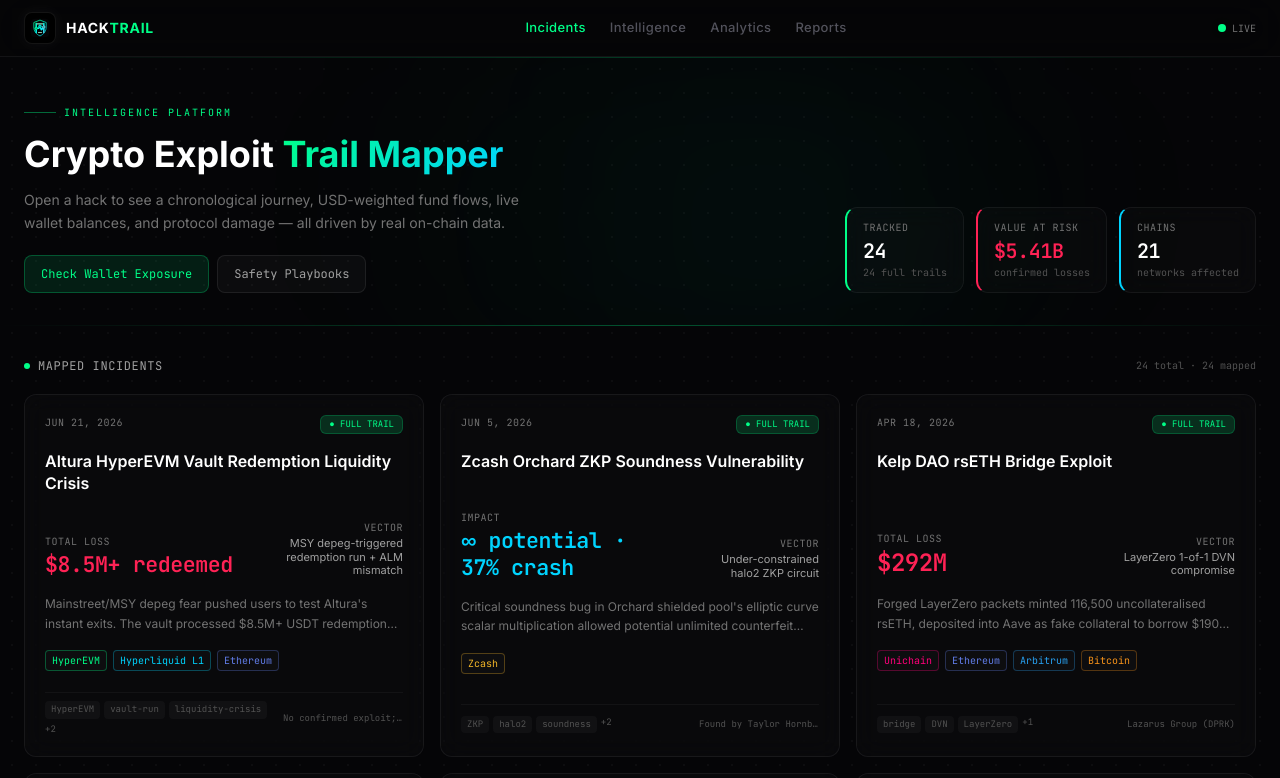
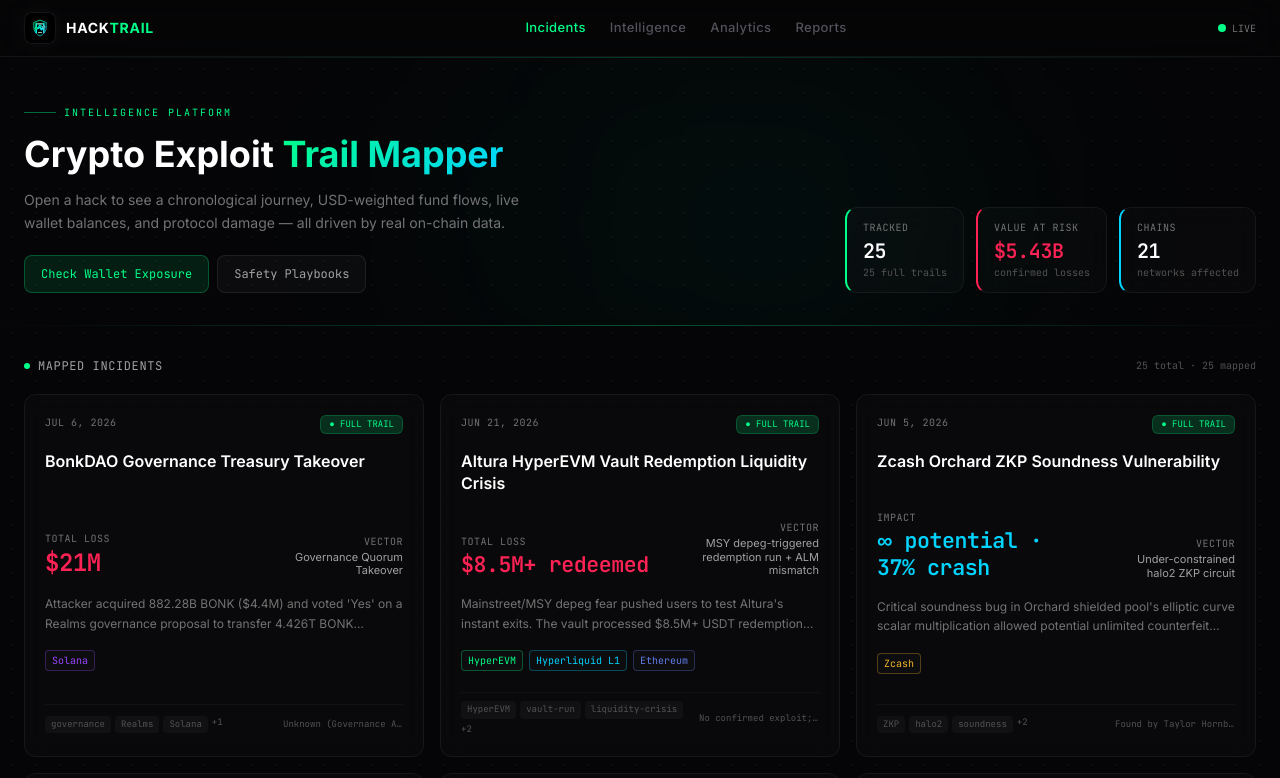
Before and after one commit to Sarcastinatooor/hack-trail, a Next.js app: page / in a window 1280 px wide. Shown: the top 778 px of the page. Built offline with nearby package versions, Linux system fonts and the light colour scheme.

Commit message:
Add BonkDAO governance exploit incident with on-chain verified data

```diff
--- a/src/app/api/impact/[slug]/route.ts
+++ b/src/app/api/impact/[slug]/route.ts
@@ -134,6 +134,14 @@
 
 // Config per incident slug
 const IMPACT_CONFIG: Record<string, ImpactConfig> = {
+  'bonk-dao': {
+    tvl: [],
+    prices: [
+      { key: 'bonk_price', coinId: 'bonk' },
+    ],
+    from: 1781913600, // 2026-06-20
+    to: 1783641600,   // 2026-07-10
+  },
   'kelp-dao': {
     tvl: [
       { key: 'aave_tvl', protocol: 'aave' },
--- a/src/data/all-incident-data.ts
+++ b/src/data/all-incident-data.ts
@@ -27,8 +27,10 @@
 import { KELP_DAO_DATA } from "./kelp-dao"
 import type { IncidentData } from "./types"
 import { ZCASH_ORCHARD_DATA } from "./zcash-orchard"
+import { BONK_DAO_DATA } from "./bonk-dao"
 
 export const INCIDENT_DATA_BY_SLUG: Record<string, IncidentData> = {
+  "bonk-dao": BONK_DAO_DATA,
   "altura-hyperevm": ALTURA_HYPEREVM_DATA,
   "kelp-dao": KELP_DAO_DATA,
   "zcash-orchard": ZCASH_ORCHARD_DATA,
--- /dev/null
+++ b/src/data/bonk-dao.ts
@@ -0,0 +1,120 @@
+import { IncidentData } from './types'
+
+export const BONK_DAO_DATA: IncidentData = {
+  incident: {
+    id: "bonk-dao-2026-07",
+    name: "BonkDAO Governance Treasury Takeover",
+    victim: "BonkDAO",
+    attacker_attribution: "Unknown (Governance Arbitrageur)",
+    root_cause:
+      "A governance quorum takeover where the attacker acquired 882.28B BONK ($4.4M) and voted 'Yes' on a proposal to transfer 4.426T BONK ($21.2M) from the DAO treasury to their own wallet. The proposal passed and executed automatically on-chain.",
+    loss_usd: 21_200_000,
+    start_ts: 1782807984, // proposal creation: June 30, 2026
+    pause_ts: 1783326384, // execution: July 6, 2026
+    chains_touched: ["Solana"],
+    stats: [
+      { label: "Total drained", value: "4.426T BONK", sub: "~$21.20M USD from treasury", accent: "text-rose-300" },
+      { label: "Voter stake acquired", value: "882.28B BONK", sub: "~$4.40M capital deployed", accent: "text-amber-300" },
+      { label: "Net profit", value: "~$16.80M", sub: "Net margin of governance attack", accent: "text-emerald-300" },
+      { label: "Storage holding", value: "4.386T BONK", sub: "EXaJnm...Veh42 (unmoved)", accent: "text-sky-300" },
+    ],
+  },
+  hops: [
+    {
+      step: 1, phase: "exploit", ts: 1782807984,
+      from: { label: "BonkDAO Treasury", kind: "protocol" },
+      to: { label: "Attacker Beneficiary (9bxW...JHvQ)", kind: "attacker" },
+      asset: "BONK", amount: 4_426_104_450_305.97, usd: 21_200_000, chain: "Solana",
+      summary: "Attacker submits proposal on Realms to transfer 4.426T BONK from the treasury to a wallet they control.",
+    },
+    {
+      step: 2, phase: "vote", ts: 1783326128,
+      from: { label: "Voter EOA (CyEE...typQ)", kind: "attacker" },
+      to: { label: "Realms Governance Portal", kind: "protocol" },
+      asset: "BONK", amount: 882_285_000_000, usd: 4_400_000, chain: "Solana",
+      summary: "Attacker votes 'Yes' with 882.285B BONK accumulated from exchanges, passing the quorum threshold.",
+    },
+    {
+      step: 3, phase: "execution", ts: 1783326384,
+      from: { label: "Realms Governance Portal", kind: "protocol" },
+      to: { label: "Attacker Beneficiary (9bxW...JHvQ)", kind: "attacker" },
+      asset: "BONK", amount: 4_426_104_450_305.97, usd: 21_200_000, chain: "Solana",
+      summary: "Realms proposal passes and is executed automatically, releasing 4.426T BONK to the attacker's wallet.",
+    },
+    {
+      step: 4, phase: "transfer", ts: 1783357257,
+      from: { label: "Attacker Beneficiary (9bxW...JHvQ)", kind: "attacker" },
+      to: { label: "OKX Deposit (Dd4v...Bnn7)", kind: "attacker" },
+      asset: "BONK", amount: 10_000_000_000, usd: 47_900, chain: "Solana",
+      summary: "Attacker deposits a test batch of 10B BONK to an OKX deposit account.",
+    },
+    {
+      step: 5, phase: "transfer", ts: 1783358330,
+      from: { label: "Attacker Beneficiary (9bxW...JHvQ)", kind: "attacker" },
+      to: { label: "OKX Deposit (Dd4v...Bnn7)", kind: "attacker" },
+      asset: "BONK", amount: 30_000_000_000, usd: 143_700, chain: "Solana",
+      summary: "Attacker deposits another 30B BONK to the OKX deposit account, totaling 40B deposited.",
+    },
+    {
+      step: 6, phase: "transfer", ts: 1783362212,
+      from: { label: "Attacker Beneficiary (9bxW...JHvQ)", kind: "attacker" },
+      to: { label: "Holding Wallet (EXaJ...eh42)", kind: "attacker" },
+      asset: "BONK", amount: 100_000_000, usd: 479, chain: "Solana",
+      summary: "Attacker sends a test transfer of 100M BONK to their secure holding wallet.",
+    },
+    {
+      step: 7, phase: "transfer", ts: 1783362547,
+      from: { label: "Attacker Beneficiary (9bxW...JHvQ)", kind: "attacker" },
+      to: { label: "Holding Wallet (EXaJ...eh42)", kind: "attacker" },
+      asset: "BONK", amount: 4_386_004_450_305.97, usd: 21_008_400, chain: "Solana",
+      summary: "Attacker transfers the remaining 4.386T BONK to secure storage wallet EXaJnmrLf7RAKLfn1hehoKX94keKYmvZm5H5zuYVeh42.",
+    },
+  ],
+  timeline: [
+    { ts: 1782807984, tag: "PROPOSAL", title: "Realms Governance proposal submitted to transfer 4.426T BONK to attacker address" },
+    { ts: 1783326128, tag: "VOTE", title: "Attacker casts 'Yes' vote with 882.285B BONK to reach required quorum" },
+    { ts: 1783326384, tag: "EXPLOIT", title: "Proposal passes and automatically executes; 4.426T BONK transferred from treasury" },
+    { ts: 1783357257, tag: "TRANSFER", title: "Attacker deposits first batch of 10B BONK to OKX" },
+    { ts: 1783358330, tag: "TRANSFER", title: "Attacker deposits second batch of 30B BONK to OKX" },
+    { ts: 1783362212, tag: "TRANSFER", title: "Test transfer of 100M BONK sent to secure holding wallet" },
+    { ts: 1783362547, tag: "TRANSFER", title: "Remaining 4.386T BONK transferred to storage wallet EXaJnmrLf7RAKLfn1hehoKX94keKYmvZm5H5zuYVeh42" },
+  ],
+  tracked_wallets: [
+    {
+      address: "CyEE7oHVDaFJ5xZLbXY3h2Z2uk1VwhTkdy72kPUEtypQ",
+      chain: "solana",
+      label: "Attacker Voting Wallet",
+      role: "attacker",
+      confidence: "verified",
+      sourceLabel: "Realms Votes & Solana RPC",
+      notes: "Acquired 882.285B BONK via Binance/Bybit to pass quorum and vote 'Yes'."
+    },
+    {
+      address: "9bxWkNf3BtJ6iehq9KbX9uCWMjem4TFiPZ19T2sYJHvQ",
+      chain: "solana",
+      label: "Attacker Beneficiary Wallet",
+      role: "attacker",
+      confidence: "verified",
+      sourceLabel: "Proposal Target & Solana RPC",
+      notes: "Recipient of the 4.426T BONK treasury transfer."
+    },
+    {
+      address: "Dd4vDG5veWZ9okSQHQuYYzRChwPG1AYixt9tehVrBnn7",
+      chain: "solana",
+      label: "OKX Deposit Wallet",
+      role: "attacker",
+      confidence: "verified",
+      sourceLabel: "Solana RPC Transfers",
+      notes: "Received 40B BONK ($188K) in two transactions (10B and 30B)."
+    },
+    {
+      address: "EXaJnmrLf7RAKLfn1hehoKX94keKYmvZm5H5zuYVeh42",
+      chain: "solana",
+      label: "Secure Storage Holding Wallet",
+      role: "attacker",
+      confidence: "verified",
+      sourceLabel: "Solana RPC Transfers",
+      notes: "Holds the remaining 4.386T BONK ($19.3M)."
+    },
+  ],
+}
--- a/src/data/incidents.ts
+++ b/src/data/incidents.ts
@@ -1,6 +1,22 @@
 import { IncidentSummary } from './types'
 
 export const INCIDENTS: IncidentSummary[] = [
+  {
+    id: "bonk-dao-2026-07",
+    slug: "bonk-dao",
+    name: "BonkDAO Governance Treasury Takeover",
+    victim: "BonkDAO",
+    date: "2026-07-06",
+    date_label: "Jul 6, 2026",
+    loss_usd: 21_200_000,
+    chains: ["Solana"],
+    attack_vector: "Governance Quorum Takeover",
+    attribution: "Unknown (Governance Arbitrageur)",
+    short_summary:
+      "Attacker acquired 882.28B BONK ($4.4M) and voted 'Yes' on a Realms governance proposal to transfer 4.426T BONK ($21.2M) from the DAO treasury to their own wallet, capturing $16.8M in profit.",
+    status: "full",
+    tags: ["governance", "Realms", "Solana", "treasury"],
+  },
   {
     id: "altura-hyperevm-2026-06",
     slug: "altura-hyperevm",
```
